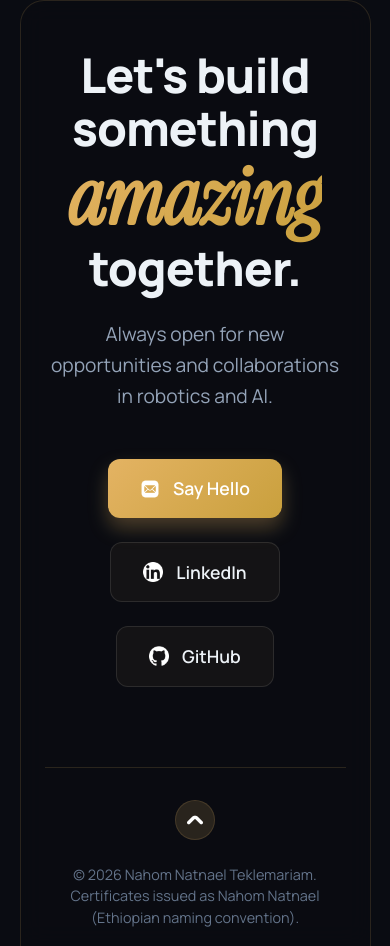
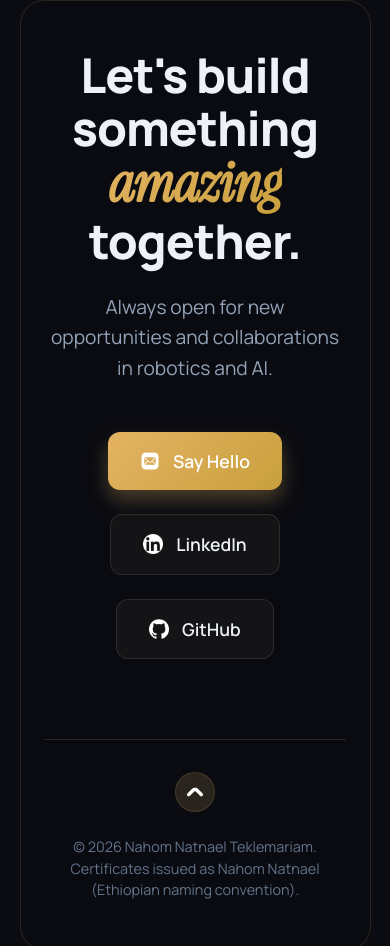
Before and after one commit to shebaww/Portfolio, a React (Vite) app: page /Portfolio/home in a window 390 px wide. Shown: the part 9210-10156 px from the top of the page. Built offline with nearby package versions, Linux system fonts and the light colour scheme.

Commit message:
fixed style for mobile responsiveness

```diff
--- a/src/App.css
+++ b/src/App.css
@@ -248,4 +248,5 @@ a { cursor: pointer; }
   .nav-header { display: none; flex-direction: column; align-items: center; gap: 1rem; width: 100%; margin: 0; padding: 10px 0; }
   .nav-header.open { display: flex; }
   .nav-header a h3 { font-size: 1rem; }
+  .gradient-text-amazing{ font-size: 55px;}
 }
```
